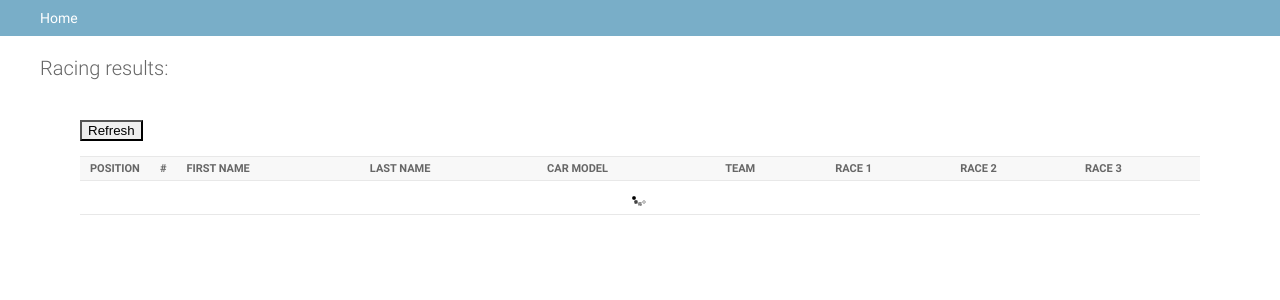
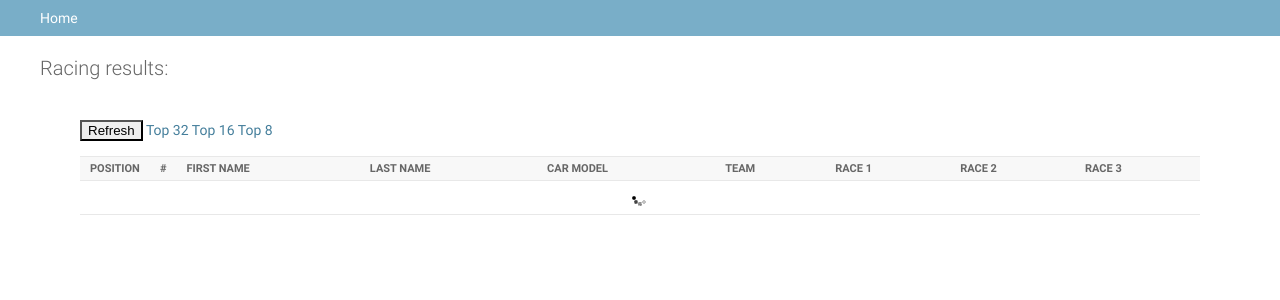
Before and after one commit to Stenopolz/RC_Drift_Judgment_backend, a Django app: page / in a window 1280 px wide. Shown: the part 57-357 px from the top of the page. Run offline with Django 3.2, Linux system fonts and the light colour scheme; data comes from the database, SQL or seed files in the repository; data that the repository does not hold is empty; parts of the project's set-up code (start-up, migrations or seed data) failed here and were passed over.

Commit message:
Fixed chash when pilots count less than requested top

```diff
--- a/RC_Drift_Judgment_backend/templates/results.html
+++ b/RC_Drift_Judgment_backend/templates/results.html
@@ -76,6 +76,9 @@
   <div id="content">
     <div style="padding-bottom:15px;">
         <button id="refresh" onclick="updateResults()">Refresh</button>
+        <a role="button" href="{% url 'top-results' 32 %}">Top 32</a>
+        <a href="{% url 'top-results' 16 %}">Top 16</a>
+        <a href="{% url 'top-results' 8 %}">Top 8</a>
     </div>
     <table class="table-sortable" width="100%">
         <thead>
--- a/RC_Drift_Judgment_backend/views.py
+++ b/RC_Drift_Judgment_backend/views.py
@@ -29,45 +29,44 @@ def results(request):
 def topResults(request,topNum):
 
     drivers = getQualifyResults()
-
     topNum = int(topNum)
-    N = topNum
-    top = {}
-
-    pilotsCounter = 0
-    shift = -2
-
-    for i in xrange(0, N / 8):
-        position = i * 2
-
-        top[position] = drivers[pilotsCounter]
-        pilotsCounter += 1
-        position += N / 2
-
-        top[position] = drivers[pilotsCounter]
-        pilotsCounter += 1
-        position += shift
-
-        top[position] = drivers[pilotsCounter]
-        pilotsCounter += 1
-        position += N / 2
-
-        top[position] = drivers[pilotsCounter]
-        pilotsCounter += 1
-
-        shift -= 4
-
-    for i in xrange(0, N, 2):
-        pilotPosition = drivers.index(top[i]) + 1
-        pairPosition = N - pilotPosition
-
-        top[i + 1] = drivers[pairPosition]
 
     pairs = []
-    for i in xrange(0,len(top.keys()),2):
-        pairs.append( (top[i],top[i+1] ))
+    if topNum <= len(drivers):
+        N = topNum
+        top = {}
 
-    print pairs
+        pilotsCounter = 0
+        shift = -2
+
+        for i in xrange(0, N / 8):
+            position = i * 2
+
+            top[position] = drivers[pilotsCounter]
+            pilotsCounter += 1
+            position += N / 2
+
+            top[position] = drivers[pilotsCounter]
+            pilotsCounter += 1
+            position += shift
+
+            top[position] = drivers[pilotsCounter]
+            pilotsCounter += 1
+            position += N / 2
+
+            top[position] = drivers[pilotsCounter]
+            pilotsCounter += 1
+
+            shift -= 4
+
+        for i in xrange(0, N, 2):
+            pilotPosition = drivers.index(top[i]) + 1
+            pairPosition = N - pilotPosition
+
+            top[i + 1] = drivers[pairPosition]
+
+        for i in xrange(0,len(top.keys()),2):
+            pairs.append( (top[i],top[i+1] ))
 
     return render_to_response(
         "top.html",
```
Also changed, not shown: RC_Drift_Judgment_backend/templates/top.html (+6 -1 lines).
